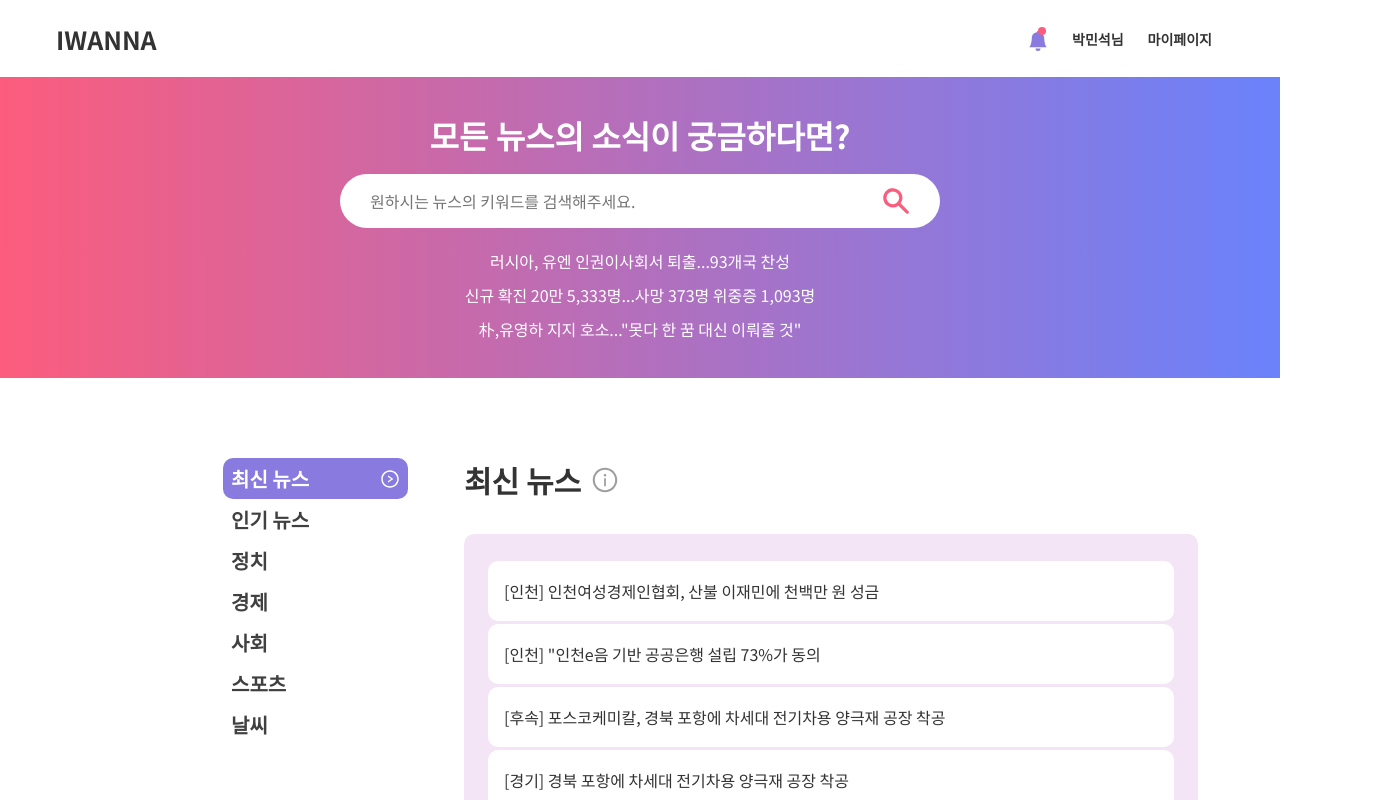
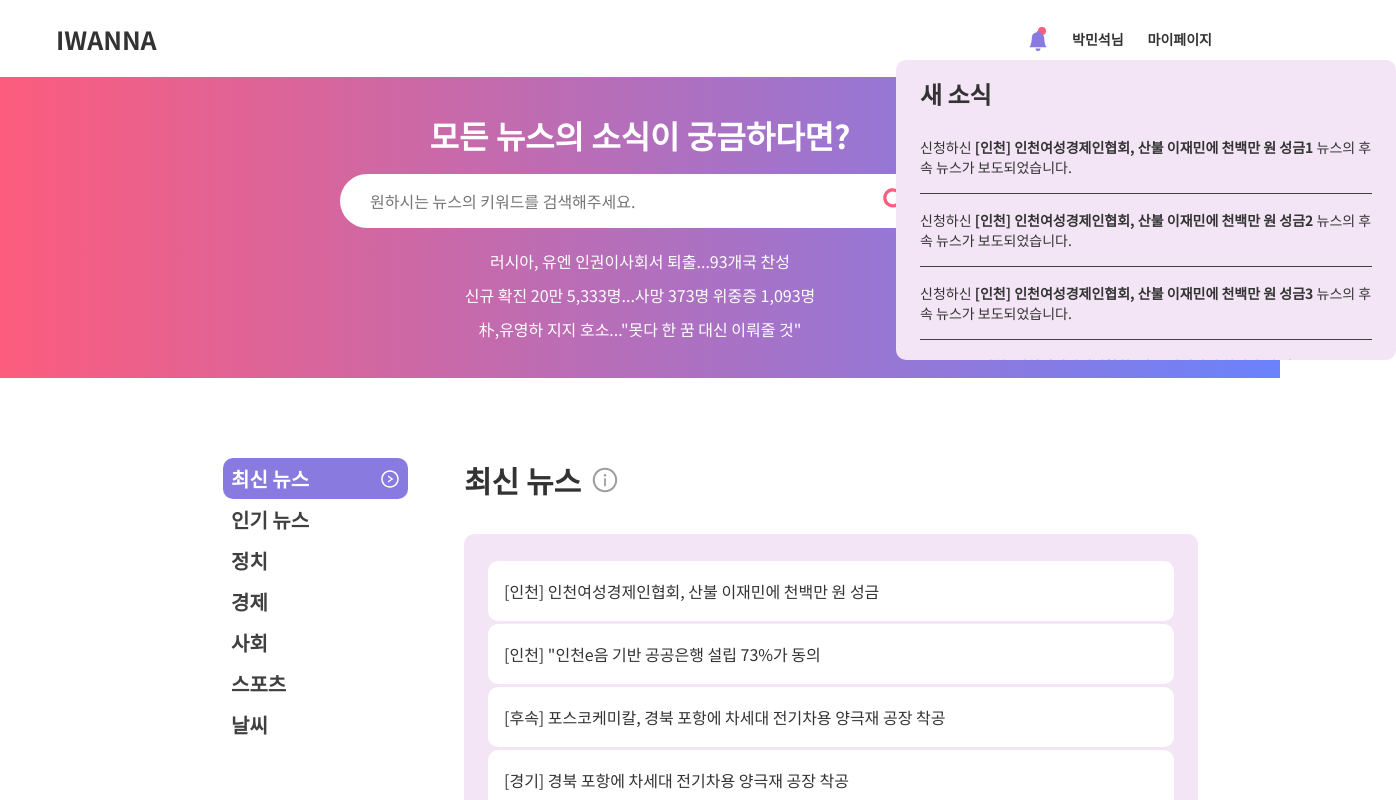
Before and after one commit to wnsgur1595/iwanna, a React (Create React App) app in the folder frontend/iwanna-client/: page / in a window 1280 px wide. Both pictures are taken after a click on the item 1038 px from the left and 38 px from the top of the page. Shown: the top 800 px of the page, 1396 px wide, since content can reach past the window. Built offline with nearby package versions, Linux system fonts and the light colour scheme.

Commit message:
:lipstick: AlarmModal Component & Style 추가

```diff
--- a/frontend/iwanna-client/src/components/views/Header/Header.scss
+++ b/frontend/iwanna-client/src/components/views/Header/Header.scss
@@ -27,7 +27,7 @@
   .right_menu {
     display: flex;
 
-    ul {
+    .right_menu_item {
       display: flex;
       align-items: center;
       li {
@@ -41,6 +41,7 @@
           position: relative;
           bottom: 0;
           font-size: 20px;
+          z-index: 20;
 
           path {
             color: $violetColor;
@@ -62,6 +63,73 @@
           color: $choralColor;
         }
       }
+
+      .header_user {
+        pointer-events: none;
+      }
     }
   }
 }
+
+.modal_alarm_container {
+  width: 100%;
+  height: 100vh;
+  position: absolute;
+  top: 0;
+  left: 0;
+  z-index: 15;
+
+  .modal_alarm {
+    position: relative;
+    width: 500px;
+    max-height: 300px;
+    overflow: auto;
+    background-color: $lilacColor;
+    top: 60px;
+    right: -70%;
+    display: flex;
+    flex-direction: column;
+    border-radius: 10px;
+    padding: 1rem 1.5rem;
+    color: $categoryTextColor;
+
+    .modal_alarm_list {
+      display: flex;
+      flex-direction: column;
+      margin-top: 10px;
+
+      li {
+        font-size: 14px;
+        padding: 1rem 0;
+        border-bottom: 1px solid $categoryTextColor;
+        cursor: pointer;
+
+        span {
+          font-weight: bold;
+        }
+        &:hover {
+          opacity: 0.7;
+        }
+      }
+    } // .modal_alarm_list
+
+    span {
+      padding: 3rem 0;
+      align-self: center;
+    }
+
+    &::-webkit-scrollbar {
+      width: 12px;
+    }
+    &::-webkit-scrollbar-thumb {
+      background-color: $violetColor;
+      border-radius: 10px;
+      background-clip: padding-box;
+      border: 2px solid transparent;
+    }
+    &::-webkit-scrollbar-track {
+      background-color: $lilacColor;
+      border-radius: 10px;
+    }
+  } // .modal_alarm
+} //.modal_alarm_container
--- a/frontend/iwanna-client/src/components/views/Header/Sections/AlarmModal.tsx
+++ b/frontend/iwanna-client/src/components/views/Header/Sections/AlarmModal.tsx
@@ -1,7 +1,38 @@
 import React from 'react';
 
-const AlarmModal = () => {
-  return <div>AlarmModal</div>;
+interface AlarmModalProps {
+  tempData: {
+    id: string;
+    title: string;
+  }[];
+  isModal: boolean;
+  setIsModal: React.Dispatch<React.SetStateAction<boolean>>;
+}
+
+const AlarmModal: React.FC<AlarmModalProps> = ({
+  tempData,
+  isModal,
+  setIsModal,
+}) => {
+  return (
+    <div className="modal_alarm_container" onClick={() => setIsModal(!isModal)}>
+      <div className="modal_alarm">
+        <h2>새 소식</h2>
+        {tempData.length > 0 ? (
+          <ul className="modal_alarm_list">
+            {tempData.map((alarm) => (
+              <li>
+                신청하신 <span>{alarm.title}</span> 뉴스의 후속 뉴스가
+                보도되었습니다.
+              </li>
+            ))}
+          </ul>
+        ) : (
+          <span>새로운 알림이 없습니다.</span>
+        )}
+      </div>
+    </div>
+  );
 };
 
 export default AlarmModal;
--- a/frontend/iwanna-client/src/components/views/Header/Sections/RightMenu.tsx
+++ b/frontend/iwanna-client/src/components/views/Header/Sections/RightMenu.tsx
@@ -1,33 +1,43 @@
-import React from 'react';
+import React, {useState} from 'react';
 import {useNavigate} from 'react-router';
 import '../Header.scss';
 import {BsFillBellFill} from 'react-icons/bs';
+import AlarmModal from './AlarmModal';
 
 interface RightMenuProps {
   isLogin: boolean;
   isUser: boolean;
 }
 
-const temp_data = [
+// const temp_data: {id: string; title: string}[] = [];
+const temp_data: {id: string; title: string}[] = [
   {
     id: 'a_1',
-    title:
-      '[인천] 인천여성경제인협회, 산불 이재민에 천백만 원성금 뉴스의 후속 뉴스가 보도되었습니다.',
+    title: '[인천] 인천여성경제인협회, 산불 이재민에 천백만 원 성금1',
   },
   {
     id: 'a_2',
-    title: `[이엔피] "이준석'강용석과 밥도 먹고 술도 많이 마신 사이'발인" 뉴스의 후속 뉴스가 보도되었습니다.`,
+    title: '[인천] 인천여성경제인협회, 산불 이재민에 천백만 원 성금2',
+  },
+  {
+    id: 'a_3',
+    title: '[인천] 인천여성경제인협회, 산불 이재민에 천백만 원 성금3',
+  },
+  {
+    id: 'a_4',
+    title: '[인천] 인천여성경제인협회, 산불 이재민에 천백만 원 성금4',
   },
 ];
 
 const RightMenu: React.FC<RightMenuProps> = ({isLogin, isUser}) => {
   const navigate = useNavigate();
+  const [isModal, setIsModal] = useState(false);
   const name = '박민석';
 
   if (!isLogin) {
     return (
       <div className="right_menu">
-        <ul>
+        <ul className="right_menu_item">
           <li onClick={() => navigate('/login')}>로그인</li>
           <li onClick={() => navigate('/choice')}>회원가입</li>
         </ul>
@@ -36,14 +46,25 @@ const RightMenu: React.FC<RightMenuProps> = ({isLogin, isUser}) => {
   } else {
     return (
       <div className="right_menu">
-        <ul>
-          <li>
+        <ul className="right_menu_item">
+          <li onClick={() => setIsModal(!isModal)}>
             {temp_data.length > 0 && <div className="heaer_icon_spot"></div>}
             <BsFillBellFill className="header_icon" />
           </li>
-          {isUser ? <li>{name}님</li> : <li>{name}기자님</li>}
+          {isUser ? (
+            <li className="header_user">{name}님</li>
+          ) : (
+            <li className="header_user">{name}기자님</li>
+          )}
           <li onClick={() => navigate('/')}>마이페이지</li>
         </ul>
+        {isModal && (
+          <AlarmModal
+            tempData={temp_data}
+            isModal={isModal}
+            setIsModal={setIsModal}
+          />
+        )}
       </div>
     );
   }
```
